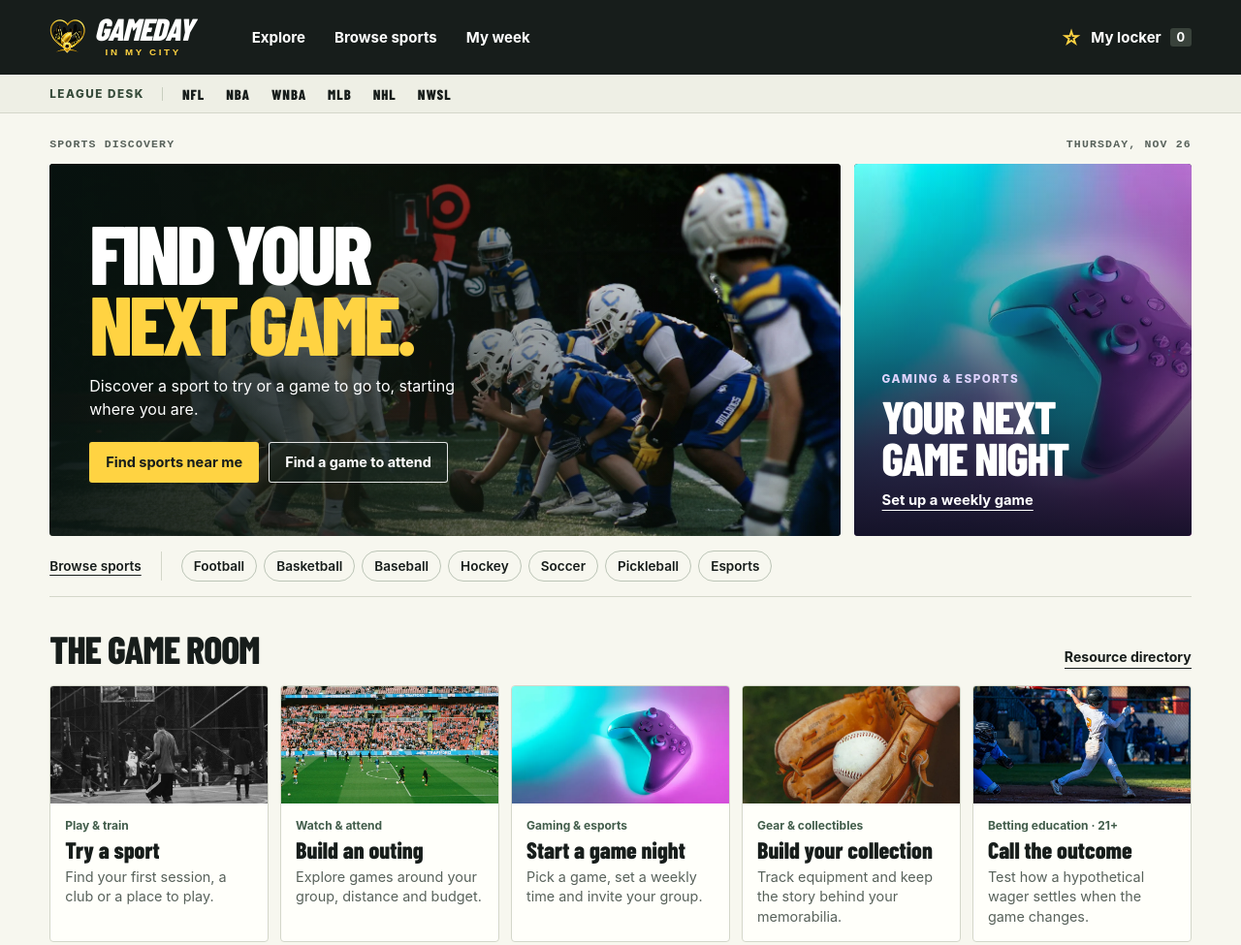
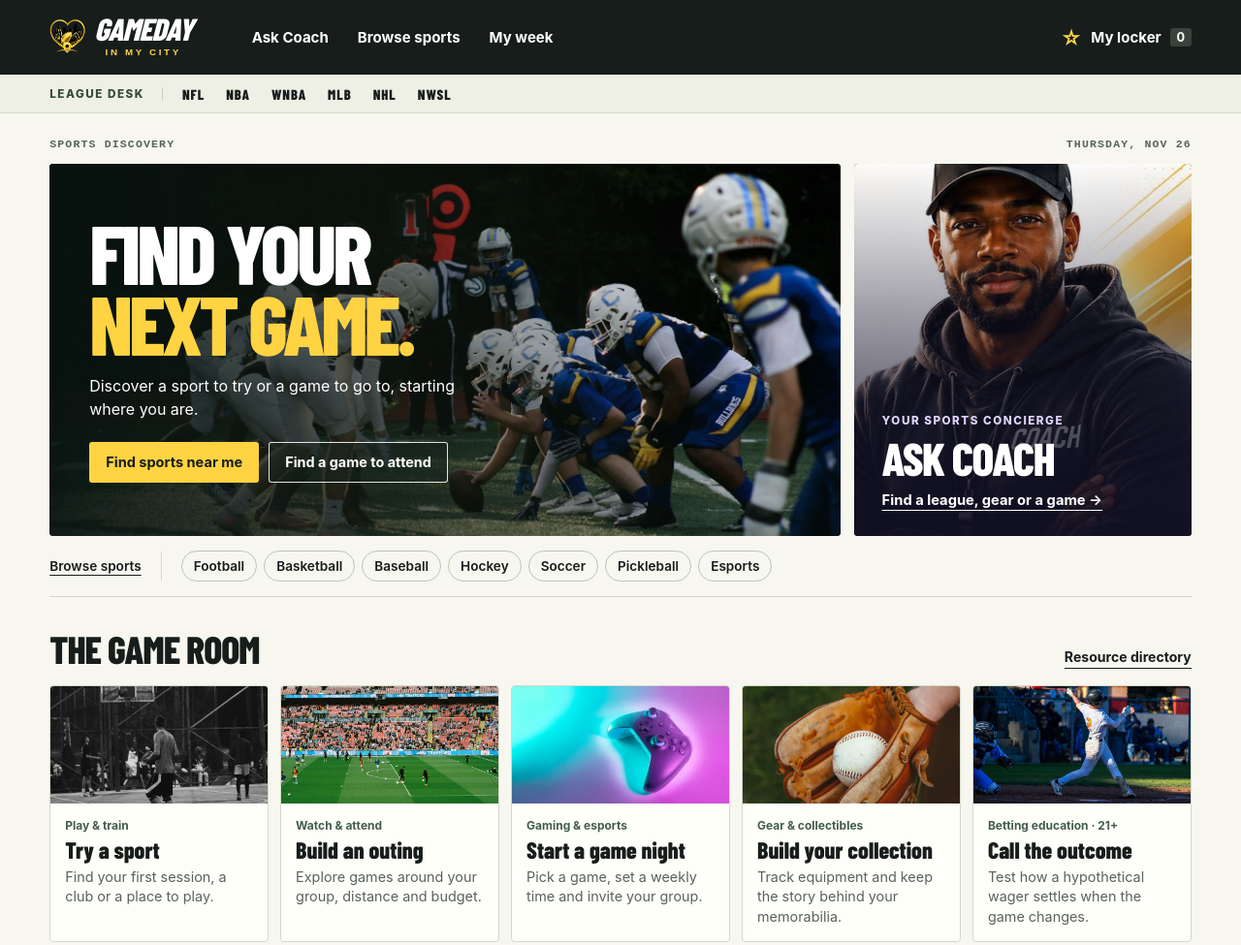
Before and after one commit to elitemediagroup1/gamedayinmycity, a website: page index.html in a window 1280 px wide. Shown: the top 975 px of the page at 97% size. Drawn offline with Linux system fonts and the light colour scheme.

Commit message:
Restore Coach portrait and chat to homepage

```diff
--- a/css/sports-hub.css
+++ b/css/sports-hub.css
@@ -41,3 +41,9 @@
 #panel:has(#tool-body){width:min(790px,calc(100vw - 24px))}
 @media(max-width:900px){.experience-grid{grid-template-columns:repeat(3,minmax(0,1fr))}.cover{grid-template-columns:1.9fr 1fr}.hero-cover h1{font-size:clamp(4rem,8vw,5.15rem)}}
 @media(max-width:650px){.cover{grid-template-columns:1fr}.hero-cover{min-height:330px}.hero-cover h1{font-size:clamp(4.1rem,14vw,6rem)}.feature-night{min-height:119px;padding:17px 20px}.feature-night img{object-position:50% 48%}.feature-night:after{background:linear-gradient(90deg,#131121f5,#19132588 56%,transparent)}.night-content{gap:5px}.night-content strong{font-size:1.9rem}.night-content strong br{display:none}.night-content strong br:after{content:' '}.night-cta{font-size:.8rem}.sport-strip{gap:8px}.sport-strip .all-sports{padding-right:11px}.experience-grid{grid-template-columns:repeat(2,minmax(0,1fr));gap:9px}.exp-card>span{padding:11px}.exp-card i{font-size:.84rem}.planner-band{grid-template-columns:1fr;gap:16px}.nav nav>a:first-child{display:block}.experiences .section-head{align-items:center}.experiences .section-head h2{font-size:1.85rem}.hero-cover .lead-copy{max-width:295px}}
+
+.coach-cover {text-decoration:none;background:#161d1a}
+.coach-cover img {object-position:center 16%}
+@media (max-width:760px) {
+  .coach-cover img {inset:0 0 0 auto;width:44%;object-position:center 18%}
+}
--- a/index.html
+++ b/index.html
@@ -19,7 +19,7 @@
 <a class="skip" href="#main">Skip to content</a>
 <header><div class="nav wrap">
 <a href="./" class="brand" aria-label="GameDay In My City home"><span class="brandmark" aria-hidden="true"></span><span class="brandwords">GAMEDAY<small>IN MY CITY</small></span></a>
-<nav aria-label="Main"><a href="#experiences">Explore</a><button data-open="sports">Browse sports</button><button data-open="week">My week</button></nav>
+<nav aria-label="Main"><a href="explore.html#coach-chat">Ask Coach</a><button data-open="sports">Browse sports</button><button data-open="week">My week</button></nav>
 <button class="locker-link" data-open="locker"><span aria-hidden="true">☆</span> My locker <span class="count" id="saved-count">0</span></button>
 </div></header>
 <aside class="league-desk"><div class="wrap league-inner"><strong>League desk</strong><div id="league-links" aria-label="Official league schedules and scores"></div></div></aside>
@@ -31,7 +31,7 @@
     <p class="lead-copy">Discover a sport to try or a game to go to, starting where you are.</p>
     <div class="hero-controls"><button class="solid" data-tool="play">Find sports near me</button><button class="ghost-action" data-tool="attend">Find a game to attend</button></div>
   </div></div>
-  <button class="feature-night" data-tool="gaming"><img src="assets/clubhouse/gaming.webp" alt="Gaming controller"><span class="night-content"><span class="eyebrow">Gaming &amp; esports</span><strong>YOUR NEXT <br>GAME NIGHT</strong><span class="night-cta">Set up a weekly game</span></span></button>
+  <a class="feature-night coach-cover" href="explore.html#coach-chat"><img src="assets/coach.jpg" alt=""><span class="night-content"><span class="eyebrow">Your sports concierge</span><strong>ASK COACH</strong><span class="night-cta">Find a league, gear or a game →</span></span></a>
 </section>
 <div class="sport-strip" aria-label="Browse by sport"><button data-open="sports" class="all-sports">Browse sports</button><div id="sport-shortcuts"></div></div>
 <section id="experiences" class="experiences"><div class="section-head"><h2>THE GAME ROOM</h2><button class="line-action" data-open="discover">Resource directory</button></div>
```
